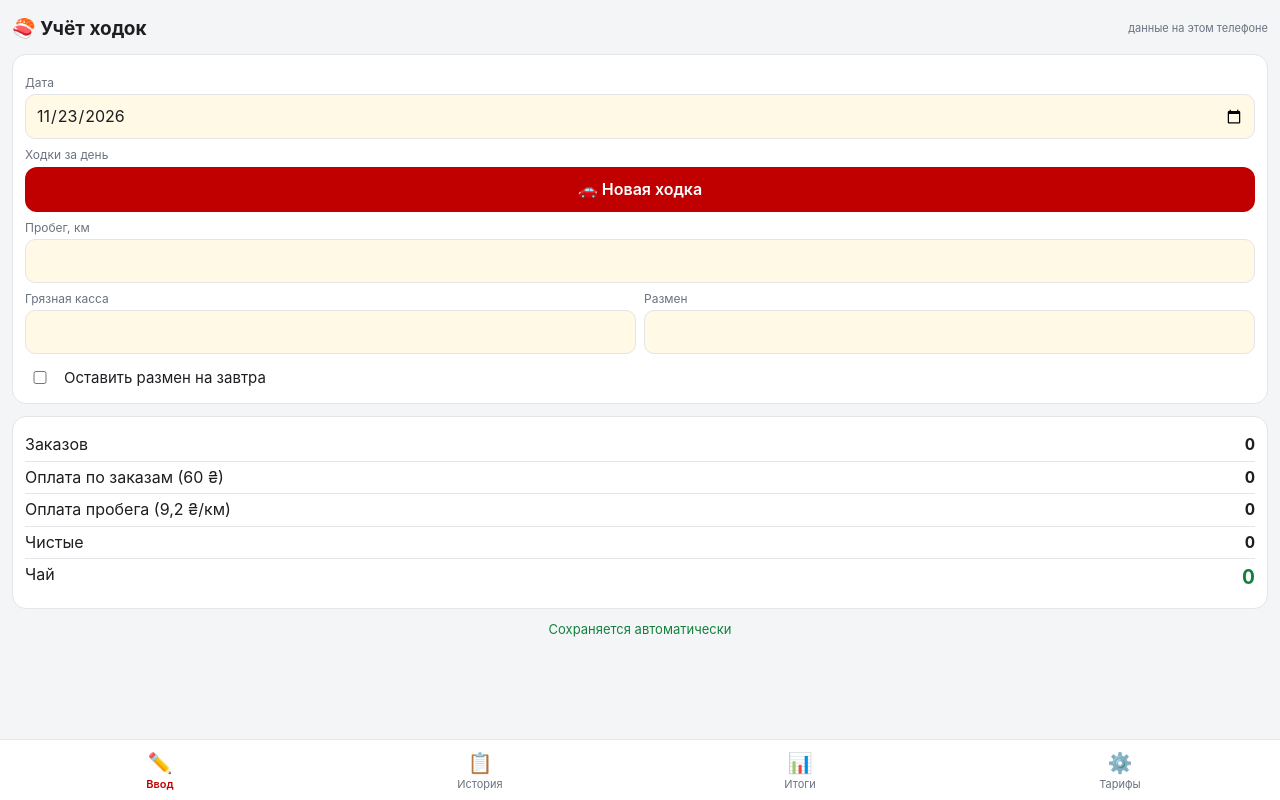
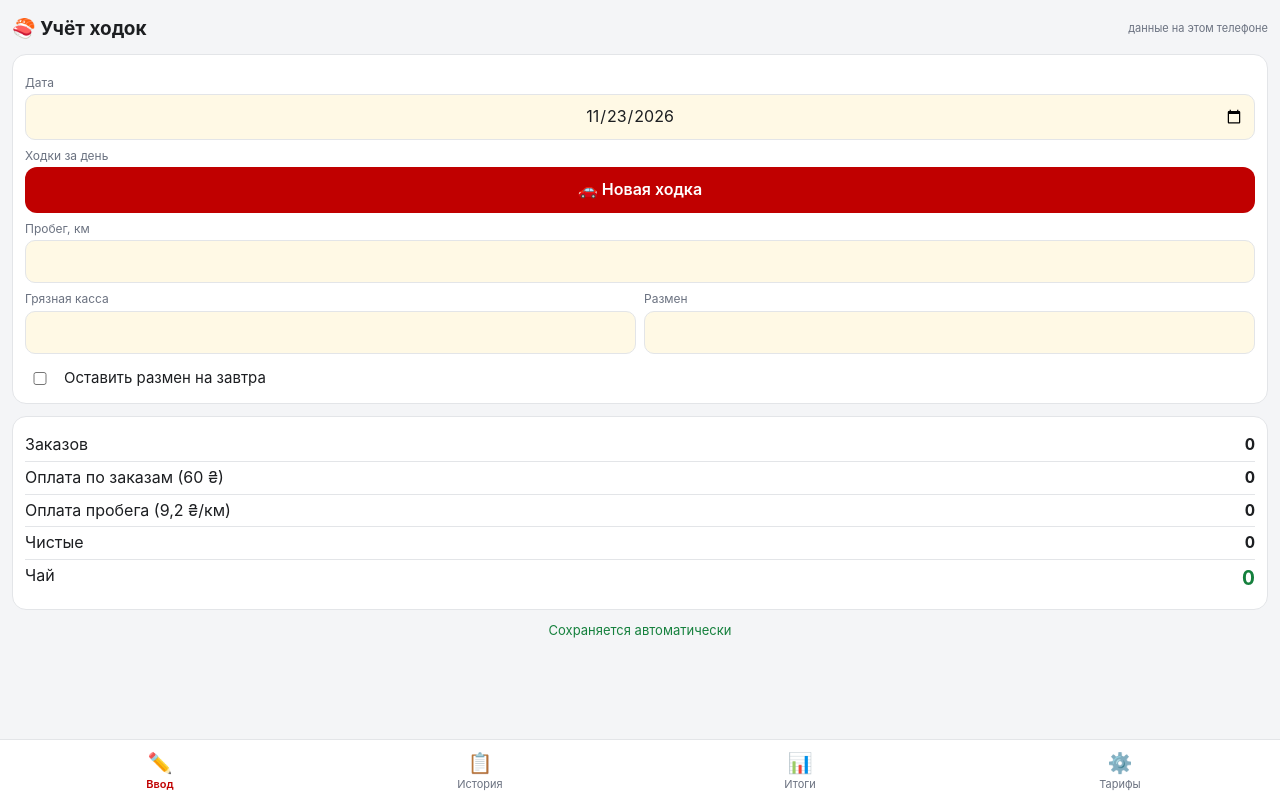
Before and after one commit to 3303-courier/3303-courier.github.io, a plain HTML site: page index.html in a window 1280 px wide. Drawn offline with Linux system fonts and the light colour scheme.

Commit message:
Add files via upload

```diff
--- a/index.html
+++ b/index.html
@@ -29,6 +29,7 @@ nav{position:fixed;left:0;right:0;bottom:0;display:flex;background:var(--card);b
 nav a{flex:1;text-align:center;padding:10px 0 8px;font-size:11px;color:var(--mut)}nav a i{display:block;font-style:normal;font-size:20px}nav a.on{color:var(--acc);font-weight:600}
 .note{font-size:12px;color:var(--mut)}.msg{color:var(--ok);text-align:center;font-size:13px;height:18px}
 .tr{display:flex;gap:6px;margin-bottom:8px}.tr input{padding:8px 6px;font-size:15px}.tr button{flex:0 0 40px;padding:8px}.tr.z{outline:3px solid var(--acc);outline-offset:3px;border-radius:10px;background:rgba(255,90,90,.15);margin:12px 4px}
+input[type=date]{-webkit-appearance:none;appearance:none;display:block;min-width:0;max-width:100%;height:46px;text-align:center;line-height:1.2}
 </style></head><body>
 <h1><span>🍣 Учёт ходок</span><small id="st">данные на этом телефоне</small></h1>
 <div id="app">Загрузка…</div>
```
